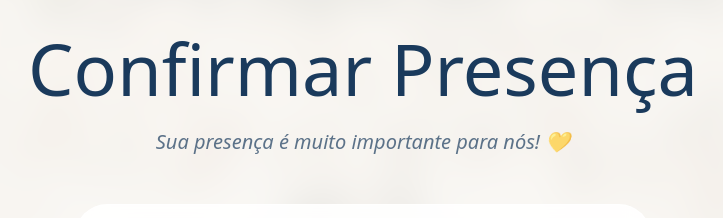
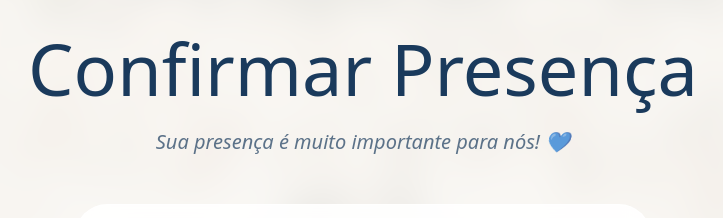
Before and after one commit to Lucas-MAP/casamento, a React app in the folder frontend/: page / in a window 1280 px wide. Shown: the part 5740-5958 px from the top of the page, without its empty margins (277-1000 px from the left). Built offline with nearby package versions, Linux system fonts and the light colour scheme; the HTML template or start-up script is replaced by a standard one.

Commit message:
coração ajustado na confirmação da presença

```diff
--- a/frontend/src/components/ConfirmPresence.jsx
+++ b/frontend/src/components/ConfirmPresence.jsx
@@ -245,7 +245,7 @@ function ConfirmPresence() {
           </h2>
 
           <p className="text-[#1a3a5c]/70 max-w-xl mb-12 font-serif italic text-xl">
-            Sua presença é muito importante para nós! 💛
+            Sua presença é muito importante para nós! 💙
           </p>
 
           <div className="bg-white/90 backdrop-blur-md rounded-[2rem] p-8 max-w-xl w-full mb-12 shadow-xl border border-white/50 flex flex-col gap-5 text-left">
```
